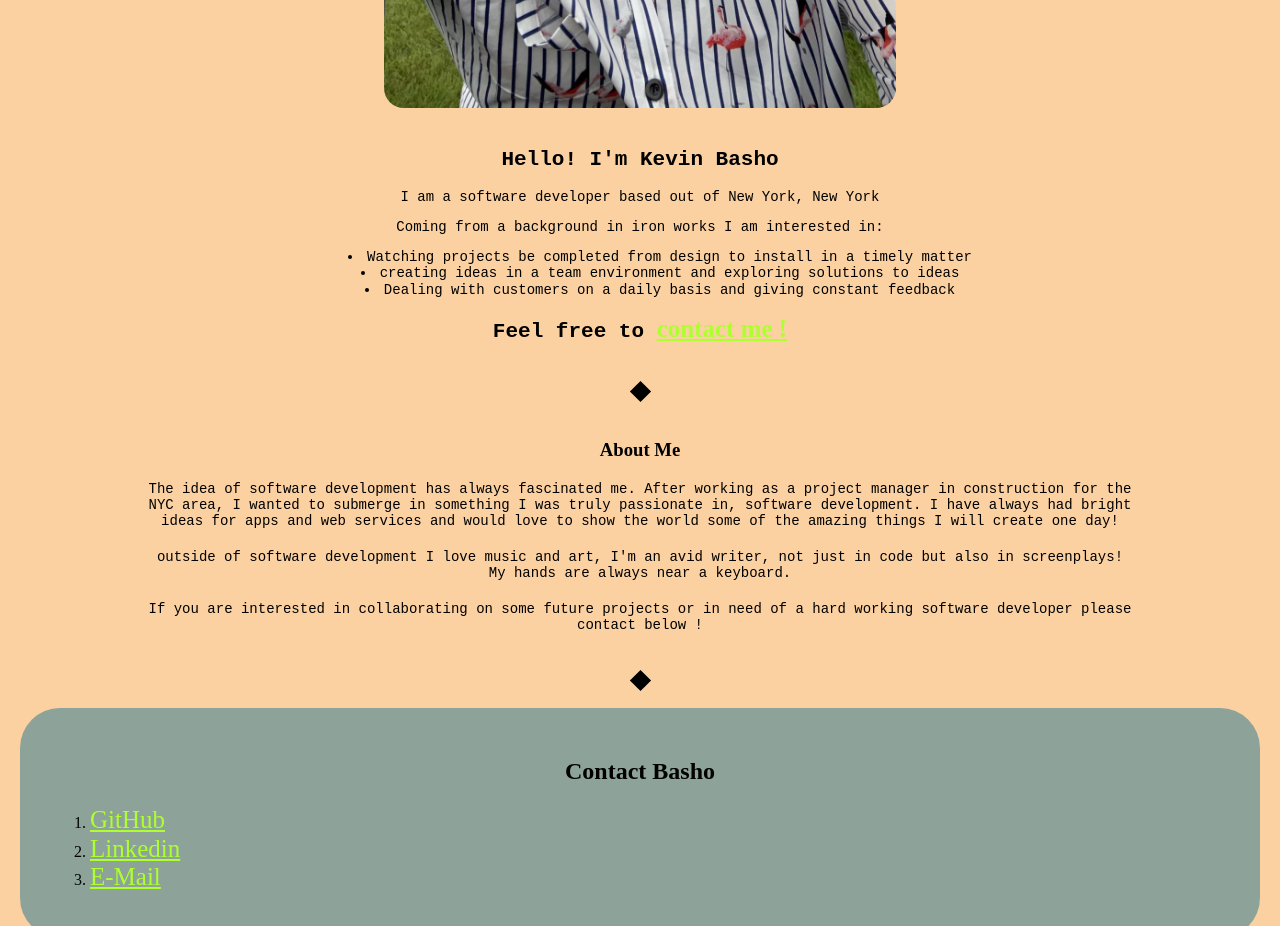
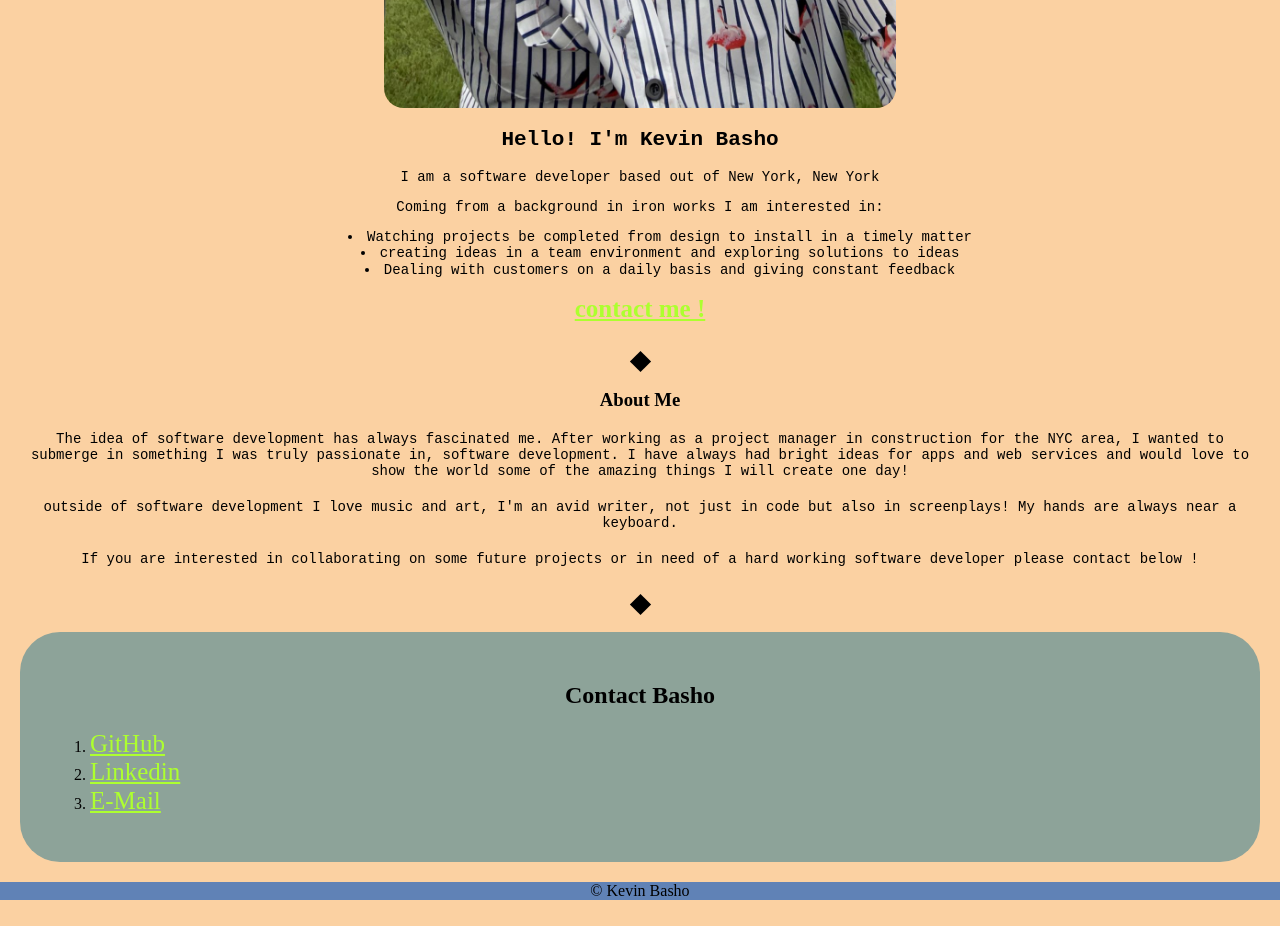
Before and after one commit to K-Basho/Web-Portfolio-Thinkful, a plain HTML site: page index.html in a window 1280 px wide. Shown: the part 1060-1986 px from the top of the page. Drawn offline with nearby package versions, Linux system fonts and the light colour scheme.

Commit message:
Update index.html

```diff
--- a/index.html
+++ b/index.html
@@ -19,14 +19,13 @@
     </div>
 	</header>
   <main>
-    <article>
   <div class = "self-portrait">
   <img src = "photos/self-portrait.jpeg" alt= "portrait" class = "center" >
   </div>
 
 
-   <section>
 		<div class = "wrapper">
+      <article>
 			<h2>Hello! I'm Kevin Basho</h2>
 			<p>I am a software developer based out of New York, New York</p>
       <p>Coming from a background in iron works I am interested in:</p>
@@ -35,11 +34,11 @@
         <li>creating ideas in a team environment and exploring solutions to ideas</li>
         <li>Dealing with customers on a daily basis and giving constant feedback</li>
       </ul>
-        <h2>Feel free to <a href="#contact">contact me !</a></h2>
+        <h2><a href="#contact">contact me !</a></h2>
+      </article>
 		</div>
 
-   </section>
-    </article>
+
 
 
 
@@ -49,7 +48,6 @@
 
   <!-- About me section with two paragraphs-->
   <article>
-      <section>
         <header>
           <h3>About Me</h3>
         </header>
@@ -69,7 +67,7 @@ One or two sentences that describe other interests you have outside of web devel
           If you are interested in collaborating on some future projects or in need of a hard working software developer please contact below ! </p>
 
 
-      </section>
+  </article>
        <hr>
 
     <section class = "background border" id="contact">
@@ -86,7 +84,6 @@ One or two sentences that describe other interests you have outside of web devel
         </li>
       </ol>
     </section>
-  </article>
   </main>
 
   <footer>
```
